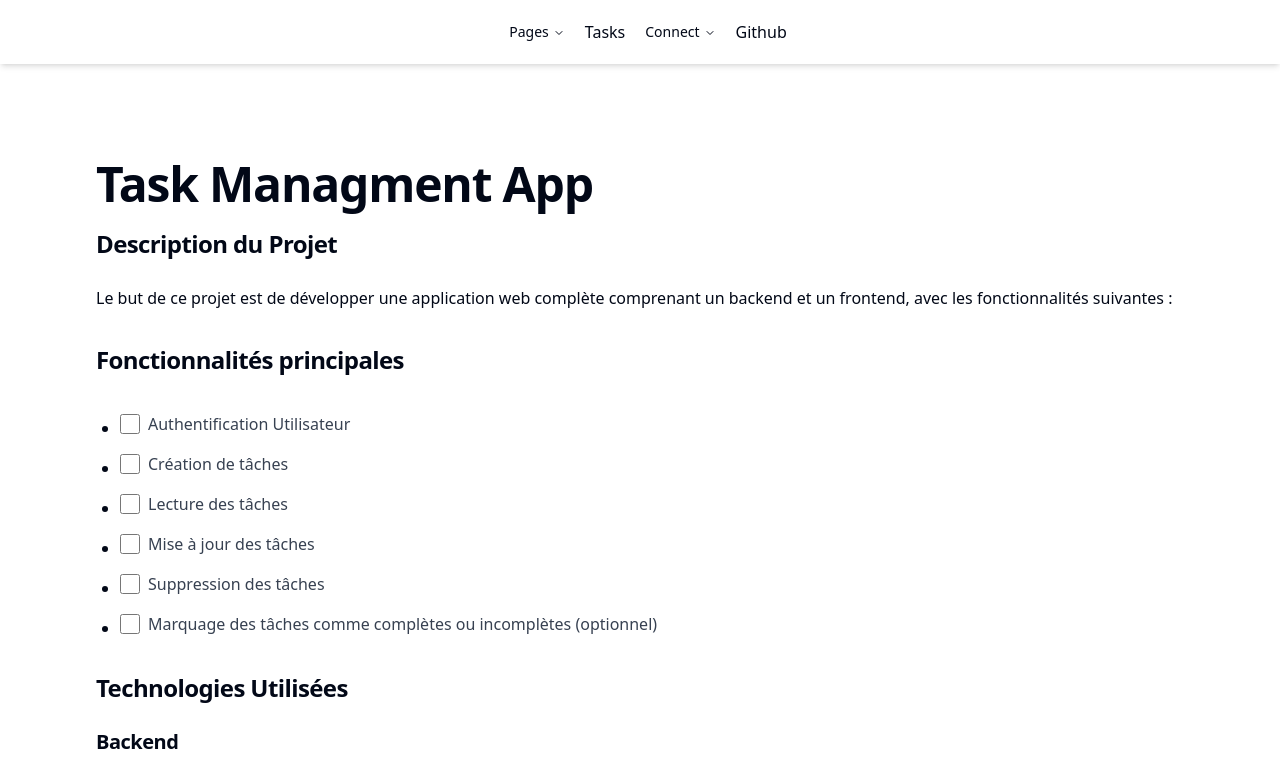
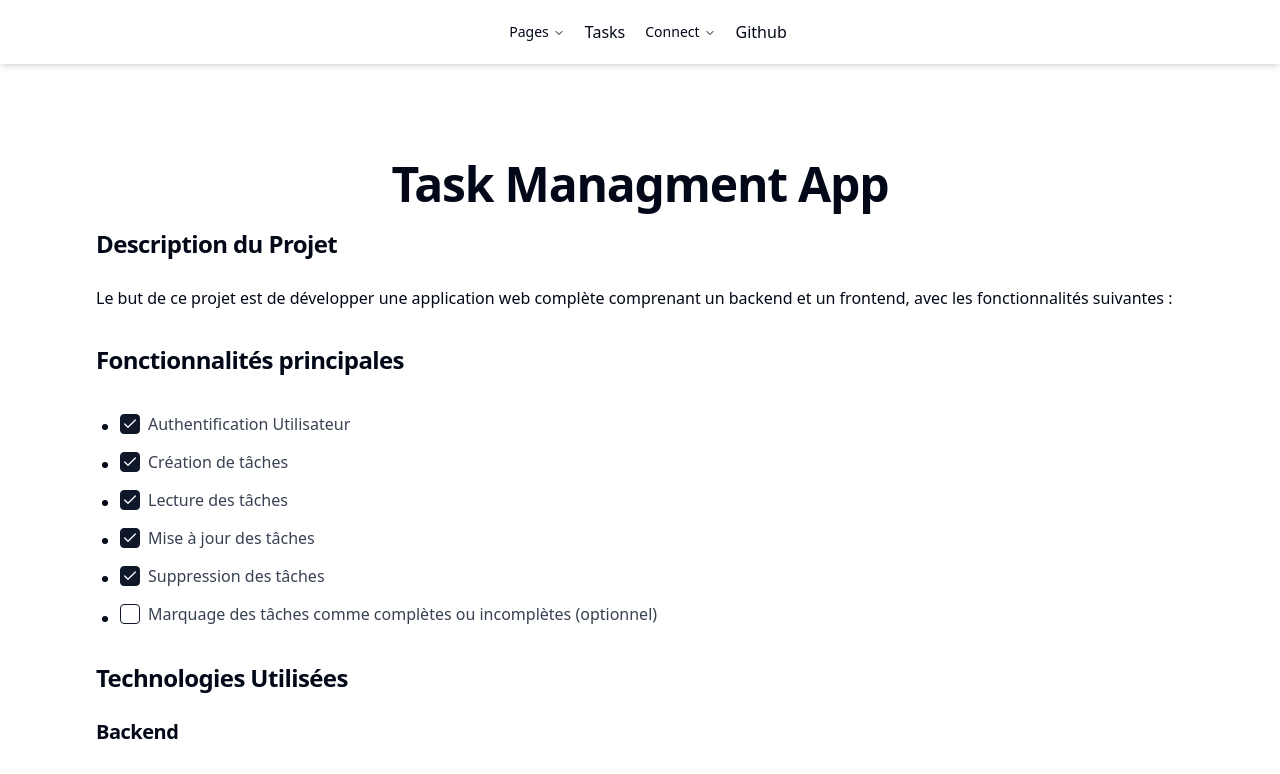
Before and after one commit to REp007/Task-Management, a React (Vite) app in the folder client/: page / in a window 1280 px wide. Shown: the top 774 px of the page. Built offline with nearby package versions, Linux system fonts and the light colour scheme.

Commit message:
add: Function (Marquage des tâches comme complètes ou incomplètes)

```diff
--- a/client/package.json
+++ b/client/package.json
@@ -11,6 +11,7 @@
   },
   "dependencies": {
     "@hookform/resolvers": "^3.6.0",
+    "@radix-ui/react-checkbox": "^1.0.4",
     "@radix-ui/react-dialog": "^1.0.5",
     "@radix-ui/react-dropdown-menu": "^2.0.6",
     "@radix-ui/react-label": "^2.0.2",
--- a/client/src/components/Tasks/TaskList.tsx
+++ b/client/src/components/Tasks/TaskList.tsx
@@ -1,6 +1,7 @@
 import { useContext } from "react";
 import { ContextApp } from "@/context/ContextComp";
 import type { InitState } from "@/context/ContextComp";
+// import { Checkbox } from "@/components/ui/checkbox";
 import {
     Table,
     TableBody,
@@ -9,7 +10,7 @@ import {
     TableHead,
     TableHeader,
     TableRow,
-} from "@/components/ui/table"
+} from "@/components/ui/table";
 import { Input } from "../ui/input";
 // import ActionButton from '@/components/Tasks/ActionButton';
 import TaskEdit from '@/components/Tasks/TaskEdit';
@@ -17,6 +18,33 @@ import { Button } from "@/components/ui/button";
 
 const TaskList = () => {
     const { tasks, setTasks } = useContext<InitState>(ContextApp);
+
+    const handleUpdate = async (id: string, isResolved: boolean) => {
+        const token = localStorage.getItem('token') ?? '';
+        if (!token) return;
+
+        try {
+            const response = await fetch(`http://localhost:3000/api/tasks/${id}`, {
+                method: 'PUT',
+                headers: {
+                    'Authorization': `Bearer ${token}`,
+                    'Content-Type': 'application/json'
+                },
+                body: JSON.stringify({ is_resolved: isResolved })
+            });
+
+            if (response.ok) {
+                const updatedTasks = tasks.map(task =>
+                    task._id === id ? { ...task, is_resolved: isResolved } : task
+                );
+                setTasks(updatedTasks);
+            } else {
+                console.error('Failed to update task');
+            }
+        } catch (error) {
+            console.error('Error updating task:', error);
+        }
+    };
 
     const handleDelete = async (id: string) => {
         const token = localStorage.getItem('token');
@@ -31,8 +59,7 @@ const TaskList = () => {
                 },
             });
 
-            if (response) {
-                console.log(response);
+            if (response.ok) {
                 const updatedTasks = tasks.filter(task => task._id !== id);
                 setTasks(updatedTasks);
             } else {
@@ -43,9 +70,13 @@ const TaskList = () => {
         }
     };
 
+    const unresolvedTasks = tasks.filter(task => !task.is_resolved);
+    const resolvedTasks = tasks.filter(task => task.is_resolved);
+
     return (
+        <div>
             <Table>
-            <TableCaption>A list of Tasks</TableCaption>
+                <TableCaption>Unresolved Tasks</TableCaption>
                 <TableHeader>
                     <TableRow>
                         <TableHead className="scroll-m-20 text-2xl font-semibold tracking-tight">Status</TableHead>
@@ -56,13 +87,14 @@ const TaskList = () => {
                     </TableRow>
                 </TableHeader>
                 <TableBody>
-                {tasks.map(task => (
+                    {unresolvedTasks.map(task => (
                         <TableRow key={task._id}>
                             <TableCell>
                                 <Input
+                                    type="checkbox"
                                     className="w-4"
-                                type="checkbox"
-                                checked={task.is_resolved}
+                                    checked={!!task.is_resolved}
+                                    onChange={() => handleUpdate(task._id, !task.is_resolved)}
                                 />
                             </TableCell>
                             <TableCell className="scroll-m-20 text-xl font-semibold tracking-tight">
@@ -81,6 +113,46 @@ const TaskList = () => {
                     ))}
                 </TableBody>
             </Table>
+            <div className="my-[100px]"></div>
+            <Table>
+                <TableCaption>Resolved Tasks</TableCaption>
+                <TableHeader>
+                    <TableRow>
+                        <TableHead className="scroll-m-20 text-2xl font-semibold tracking-tight">Status</TableHead>
+                        <TableHead className="scroll-m-20 text-2xl font-semibold tracking-tight">Title</TableHead>
+                        <TableHead className="scroll-m-20 text-2xl font-semibold tracking-tight hidden xl:table-cell">Description</TableHead>
+                        <TableHead className="scroll-m-20 text-2xl font-semibold tracking-tight text-right">Edit</TableHead>
+                        <TableHead className="scroll-m-20 text-2xl font-semibold tracking-tight text-right">Delete</TableHead>
+                    </TableRow>
+                </TableHeader>
+                <TableBody>
+                    {resolvedTasks.map(task => (
+                        <TableRow key={task._id}>
+                            <TableCell>
+                                <Input
+                                    type="checkbox"
+                                    className="w-4"
+                                    checked={!!task.is_resolved}
+                                    onChange={() => handleUpdate(task._id, !task.is_resolved)}
+                                />
+                            </TableCell>
+                            <TableCell className="scroll-m-20 text-xl font-semibold tracking-tight">
+                                {`${task.title.charAt(0).toUpperCase()}${task.title.slice(1).toLowerCase()}`}
+                            </TableCell>
+                            <TableCell className="scroll-m-20 text-xl font-semibold tracking-tight overflow-hidden text-ellipsis max-w-xs whitespace-nowrap hidden xl:table-cell">
+                                {task.description.length > 10 ? `${task.description.slice(0, 10)}...` : task.description}
+                            </TableCell>
+                            <TableCell className="text-right">
+                                <TaskEdit task={task} setTasks={setTasks} />
+                            </TableCell>
+                            <TableCell className="text-right">
+                                <Button variant="destructive" onClick={() => handleDelete(task._id)}>Delete</Button>
+                            </TableCell>
+                        </TableRow>
+                    ))}
+                </TableBody>
+            </Table>
+        </div>
     )
 }
 
--- /dev/null
+++ b/client/src/components/ui/checkbox.tsx
@@ -0,0 +1,28 @@
+import * as React from "react"
+import * as CheckboxPrimitive from "@radix-ui/react-checkbox"
+import { Check } from "lucide-react"
+
+import { cn } from "@/lib/utils"
+
+const Checkbox = React.forwardRef<
+  React.ElementRef<typeof CheckboxPrimitive.Root>,
+  React.ComponentPropsWithoutRef<typeof CheckboxPrimitive.Root>
+>(({ className, ...props }, ref) => (
+  <CheckboxPrimitive.Root
+    ref={ref}
+    className={cn(
+      "peer h-4 w-4 shrink-0 rounded-sm border border-primary ring-offset-background focus-visible:outline-none focus-visible:ring-2 focus-visible:ring-ring focus-visible:ring-offset-2 disabled:cursor-not-allowed disabled:opacity-50 data-[state=checked]:bg-primary data-[state=checked]:text-primary-foreground",
+      className
+    )}
+    {...props}
+  >
+    <CheckboxPrimitive.Indicator
+      className={cn("flex items-center justify-center text-current")}
+    >
+      <Check className="h-4 w-4" />
+    </CheckboxPrimitive.Indicator>
+  </CheckboxPrimitive.Root>
+))
+Checkbox.displayName = CheckboxPrimitive.Root.displayName
+
+export { Checkbox }
--- a/client/src/context/ContextComp.tsx
+++ b/client/src/context/ContextComp.tsx
@@ -58,7 +58,8 @@ const ContextComp = ({ children }: { children: React.ReactNode }) => {
                 setTasks(data);
 
             } catch (error) {
-                console.error('There was an error fetching tasks:', error);
+                // console.error('There was an error fetching tasks:', error);
+                // console.log('There was an error fetching tasks:', error);
             }
         };
 
--- a/client/src/pages/Auth/Login.tsx
+++ b/client/src/pages/Auth/Login.tsx
@@ -37,7 +37,7 @@ const Login = () => {
             }
 
             const data = await response.json();
-            console.log(data);
+            // console.log(data);
             localStorage.setItem('token', data.token);
 
             state.setUser(data.user);
--- a/client/src/pages/Home.tsx
+++ b/client/src/pages/Home.tsx
@@ -1,25 +1,26 @@
 import { useState } from "react";
 import { Link } from "react-router-dom";
+import { Checkbox } from "@/components/ui/checkbox"
 const Home = () => {
     const [completedFeatures, setCompletedFeatures] = useState({
-        auth: false,
-        createTask: false,
-        readTask: false,
-        updateTask: false,
-        deleteTask: false,
+        auth: true,
+        createTask: true,
+        readTask: true,
+        updateTask: true,
+        deleteTask: true,
         markTask: false,
     });
 
-    const toggleFeature = (feature) => {
-        setCompletedFeatures({
-            ...completedFeatures,
-            [feature]: !completedFeatures[feature],
-        });
-    };
+    // const toggleFeature = (feature) => {
+    //     setCompletedFeatures({
+    //         ...completedFeatures,
+    //         [feature]: !completedFeatures[feature],
+    //     });
+    // };
 
     return (
         <div className="p-4 md:p-8 lg:p-16">
-            <h1 className="scroll-m-20 text-4xl font-extrabold tracking-tight lg:text-5xl">
+            <h1 className="text-center scroll-m-20 text-4xl font-extrabold tracking-tight lg:text-5xl">
                 Task Managment App
             </h1>
             <h2
@@ -36,66 +37,60 @@ const Home = () => {
             <ul className="my-6 ml-6 list-disc">
                 <li>
                     <label className="inline-flex items-center mt-3">
-                        <input
-                            type="checkbox"
+                        <Checkbox
                             className="form-checkbox h-5 w-5 text-gray-600"
                             checked={completedFeatures.auth}
-                            onChange={() => toggleFeature("auth")}
+                            // onChange={() => toggleFeature("auth")}
                         />
                         <span className="ml-2 text-gray-700">Authentification Utilisateur</span>
                     </label>
                 </li>
                 <li>
                     <label className="inline-flex items-center mt-3">
-                        <input
-                            type="checkbox"
+                        <Checkbox
                             className="form-checkbox h-5 w-5 text-gray-600"
                             checked={completedFeatures.createTask}
-                            onChange={() => toggleFeature("createTask")}
+                        // onChange={() => toggleFeature("createTask")}
                         />
                         <span className="ml-2 text-gray-700">Création de tâches</span>
                     </label>
                 </li>
                 <li>
                     <label className="inline-flex items-center mt-3">
-                        <input
-                            type="checkbox"
+                        <Checkbox
                             className="form-checkbox h-5 w-5 text-gray-600"
                             checked={completedFeatures.readTask}
-                            onChange={() => toggleFeature("readTask")}
+                        // onChange={() => toggleFeature("readTask")}
                         />
                         <span className="ml-2 text-gray-700">Lecture des tâches</span>
                     </label>
                 </li>
                 <li>
                     <label className="inline-flex items-center mt-3">
-                        <input
-                            type="checkbox"
+                        <Checkbox
                             className="form-checkbox h-5 w-5 text-gray-600"
                             checked={completedFeatures.updateTask}
-                            onChange={() => toggleFeature("updateTask")}
+                        // onChange={() => toggleFeature("updateTask")}
                         />
                         <span className="ml-2 text-gray-700">Mise à jour des tâches</span>
                     </label>
                 </li>
                 <li>
                     <label className="inline-flex items-center mt-3">
-                        <input
-                            type="checkbox"
+                        <Checkbox
                             className="form-checkbox h-5 w-5 text-gray-600"
                             checked={completedFeatures.deleteTask}
-                            onChange={() => toggleFeature("deleteTask")}
+                        // onChange={() => toggleFeature("deleteTask")}
                         />
                         <span className="ml-2 text-gray-700">Suppression des tâches</span>
                     </label>
                 </li>
                 <li>
                     <label className="inline-flex items-center mt-3">
-                        <input
-                            type="checkbox"
+                        <Checkbox
                             className="form-checkbox h-5 w-5 text-gray-600"
                             checked={completedFeatures.markTask}
-                            onChange={() => toggleFeature("markTask")}
+                        // onChange={() => toggleFeature("markTask")}
                         />
                         <span className="ml-2 text-gray-700">Marquage des tâches comme complètes ou incomplètes (optionnel)</span>
                     </label>
@@ -151,9 +146,9 @@ const Home = () => {
             </ul>
             <div className="by">
                 <blockquote className="mt-6 text-right text-blue-700 border-l-2 pl-6 italic">
-                    <a href={'https://x.com/Amr4nii'} target="new">
+                    {/* <a href={'https://x.com/Amr4nii'} target="new">
                         {'By @Amranii'}
-                    </a>
+                    </a> */}
                 </blockquote>
             </div>
         </div>
```
Also changed, not shown: 2 other files (tests, documents, lock files or other folders). Lines whose indentation alone changed are shown as unchanged.
